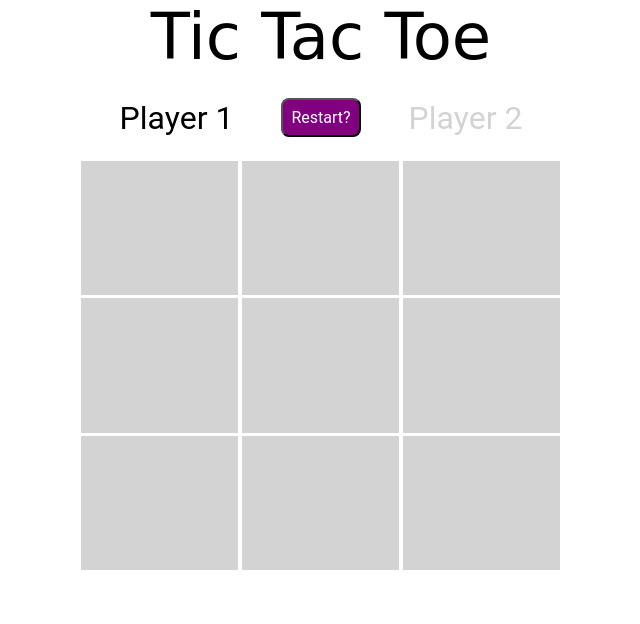
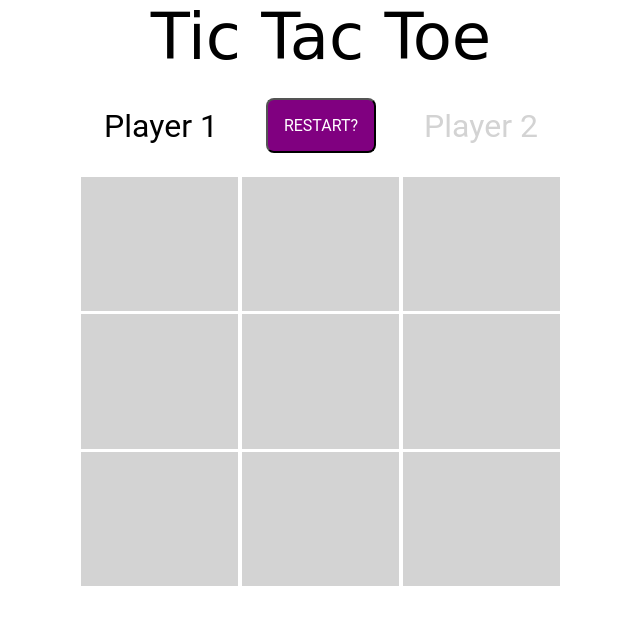
Before and after one commit to chaudhryna/tic-tac-toe, a plain HTML site: page index.html in a window 1280 px wide. Shown: the whole page, without its empty margins (319-959 px from the left). Drawn offline with Linux system fonts and the light colour scheme.

Commit message:
Styled button

```diff
--- a/css/style.css
+++ b/css/style.css
@@ -31,10 +31,23 @@ h1 {
 }
 
 .restartBtn {
-    padding: .5em;
+    padding: 1em;
     background-color: purple;
     color: #fff;
     border-radius: 8px;
+    cursor: pointer;
+    outline: none;
+    transition: 0.2s all;
+}
+
+.restartBtn:hover,
+.cell:hover {
+    box-shadow: 0 12px 16px 0 rgba(0,0,0,0.24), 0 17px 50px 0 rgba(0,0,0,0.19);
+}
+
+.restartBtn:active {
+    box-shadow: 0 5px gray;
+    transform: translateY(2px);
 }
 
 .players {
--- a/index.html
+++ b/index.html
@@ -14,7 +14,7 @@
         <h1>Tic Tac Toe</h1>
         <div class="players">
             <h3 class="player1">Player 1</h3>
-           <button class="restartBtn">Restart?</button>
+           <button class="restartBtn">RESTART?</button>
             <h3 class="player2 inactive">Player 2</h3>
 
         </div>
```
